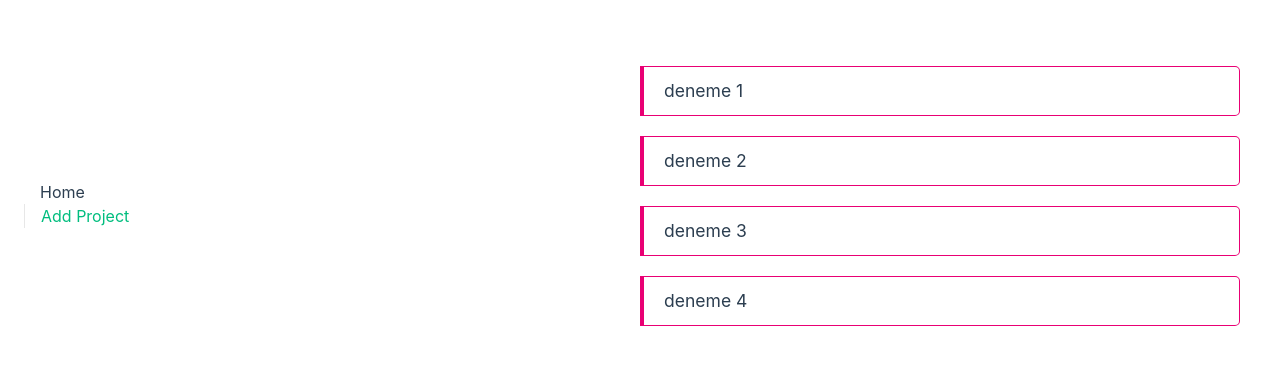
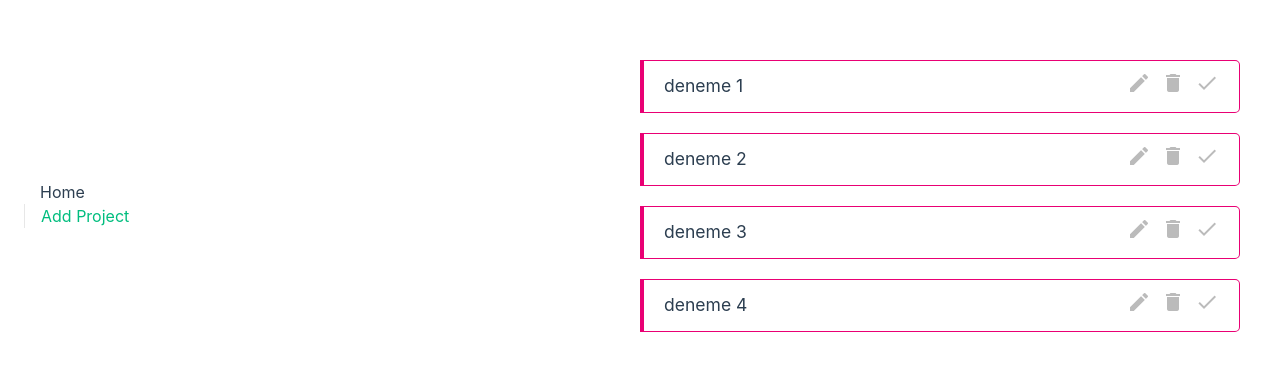
Before and after one commit to banuaggun/project-planner, a Vue app: page / in a window 1280 px wide. Shown: the part 204-574 px from the top of the page. Built offline with nearby package versions, Linux system fonts and the light colour scheme; data requests are answered from the project's data file.

Commit message:
delete project actions completed

```diff
--- a/index.html
+++ b/index.html
@@ -1,13 +1,17 @@
 <!DOCTYPE html>
 <html lang="en">
+
 <head>
   <meta charset="UTF-8">
   <link rel="icon" href="/favicon.ico">
   <meta name="viewport" content="width=device-width, initial-scale=1.0">
+  <link href="https://fonts.googleapis.com/icon?family=Material+Icons" rel="stylesheet">
   <title>Vite App</title>
 </head>
+
 <body>
   <div id="app"></div>
   <script type="module" src="/src/main.js"></script>
 </body>
+
 </html>
--- a/src/components/SingleProject.vue
+++ b/src/components/SingleProject.vue
@@ -2,6 +2,13 @@
     <div class="project">
         <div class="actions">
             <h3 @click="showDetails = !showDetails">{{ project.title }}</h3>
+            <div class="icons">
+                <span class="material-icons">edit</span>
+                <span class="material-icons" @click="deleteProject">
+                  delete
+                </span>
+                <span class="material-icons">done</span>
+            </div>
         </div>
         <div class="details" v-if="showDetails">
             <p>{{ project.details }}</p>
@@ -11,26 +18,48 @@
 <script>
 export default {
     props: ["project"],
-    data(){
-      return{
-        showDetails:false
-      }
-    }
+    data() {
+        return {
+            showDetails: false,
+            uri: "http://localhost:3000/projects/" + this.project.id,
+        };
+    },
+    methods: {
+        deleteProject() {
+            fetch(this.uri, { method: "DELETE" })
+                .then(() => this.$emit("delete", this.project.id))
+                .catch((err) => console.log(err));
+        },
+    },
 };
 </script>
 <style>
-.project{
-  margin:20px auto;
-  background-color:#fff;
-  padding:10px 20px;
-  border-radius:0 5px 5px 0;
-  box-shadow:1px 2px 3px rgba(0, 0, 0, 0, 0.05);
-  border-width:1px 1px 1px 4px;
-  border-style:solid;
-  border-color:#e90074;
-  width:600px;
+.project {
+    margin: 20px auto;
+    background-color: #fff;
+    padding: 10px 20px;
+    border-radius: 0 5px 5px 0;
+    box-shadow: 1px 2px 3px rgba(0, 0, 0, 0, 0.05);
+    border-width: 1px 1px 1px 4px;
+    border-style: solid;
+    border-color: #e90074;
+    width: 600px;
 }
-h3{
-  cursor:pointer;
+h3 {
+    cursor: pointer;
+}
+.actions {
+    display: flex;
+    justify-content: space-between;
+    align-items: center;
+}
+.material-icons {
+    font-size: 24px;
+    margin-left: 10px;
+    color: #bbb;
+    cursor: pointer;
+}
+.material-icons:hover {
+    color: #777;
 }
 </style>
--- a/src/views/Home.vue
+++ b/src/views/Home.vue
@@ -1,19 +1,22 @@
 <template>
     <div class="home">
         <div v-if="projects.length">
-            <div v-for="project in projects" :key="project/id">
-                <SingleProject :project="project"></SingleProject>
+            <div v-for="project in projects" :key="project.id">
+                <SingleProject
+                    :project="project"
+                    @delete="handleDelete"
+                ></SingleProject>
             </div>
         </div>
     </div>
 </template>
 
 <script>
-import SingleProject from '../components/SingleProject.vue';
+import SingleProject from "../components/SingleProject.vue";
 export default {
     name: "Home",
-    components:{SingleProject},
-    props:['project'],
+    components: { SingleProject },
+
     data() {
         return {
             projects: [],
@@ -25,6 +28,13 @@ export default {
             .then((data) => (this.projects = data))
             .catch((err) => console.log(err.message));
     },
+    methods: {
+        handleDelete(id) {
+            this.projects = this.projects.filter(
+                (project) => project.id !== id
+            );
+        },
+    },
 };
 </script>
 
```
Lines whose indentation alone changed are shown as unchanged.
